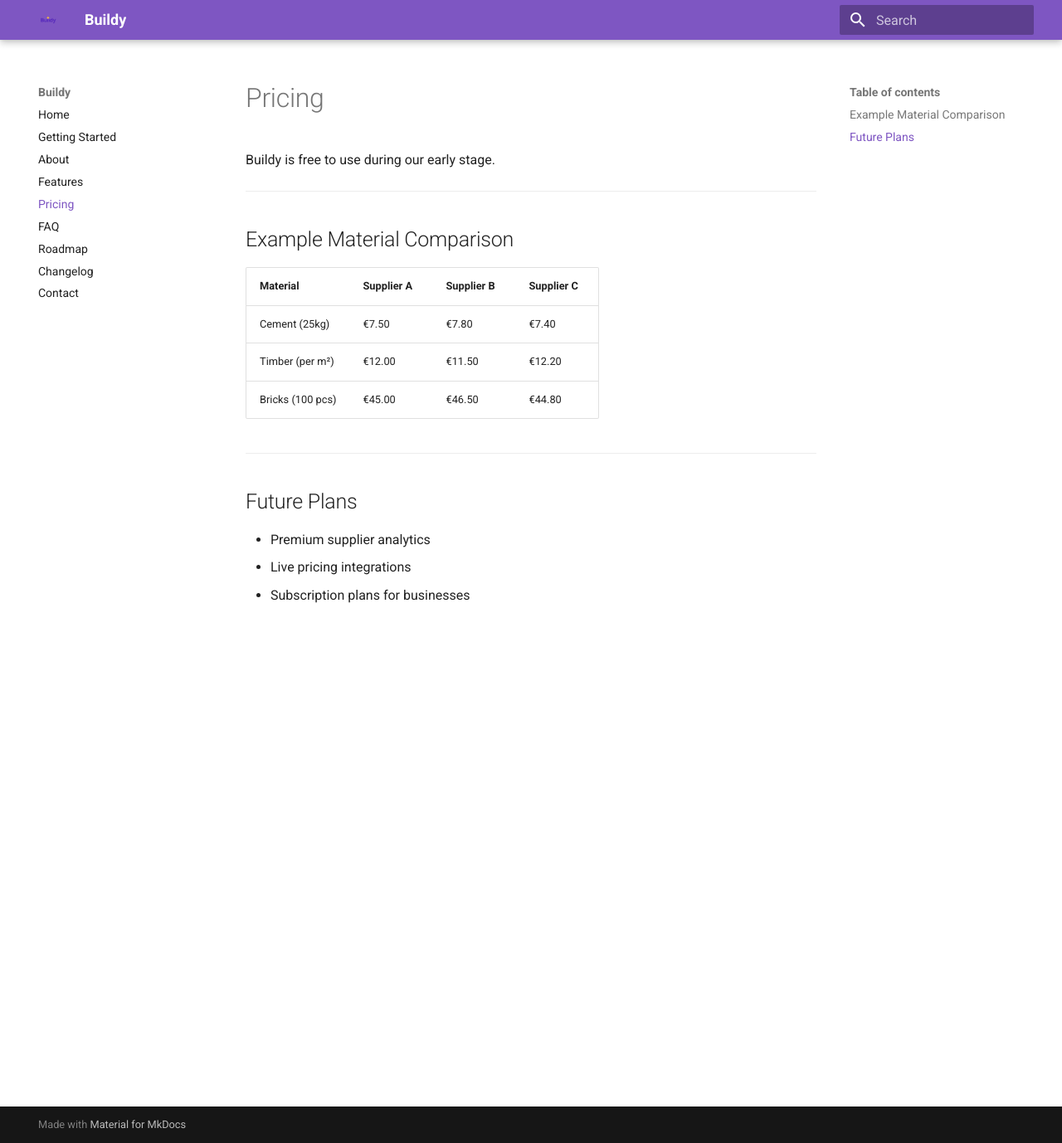
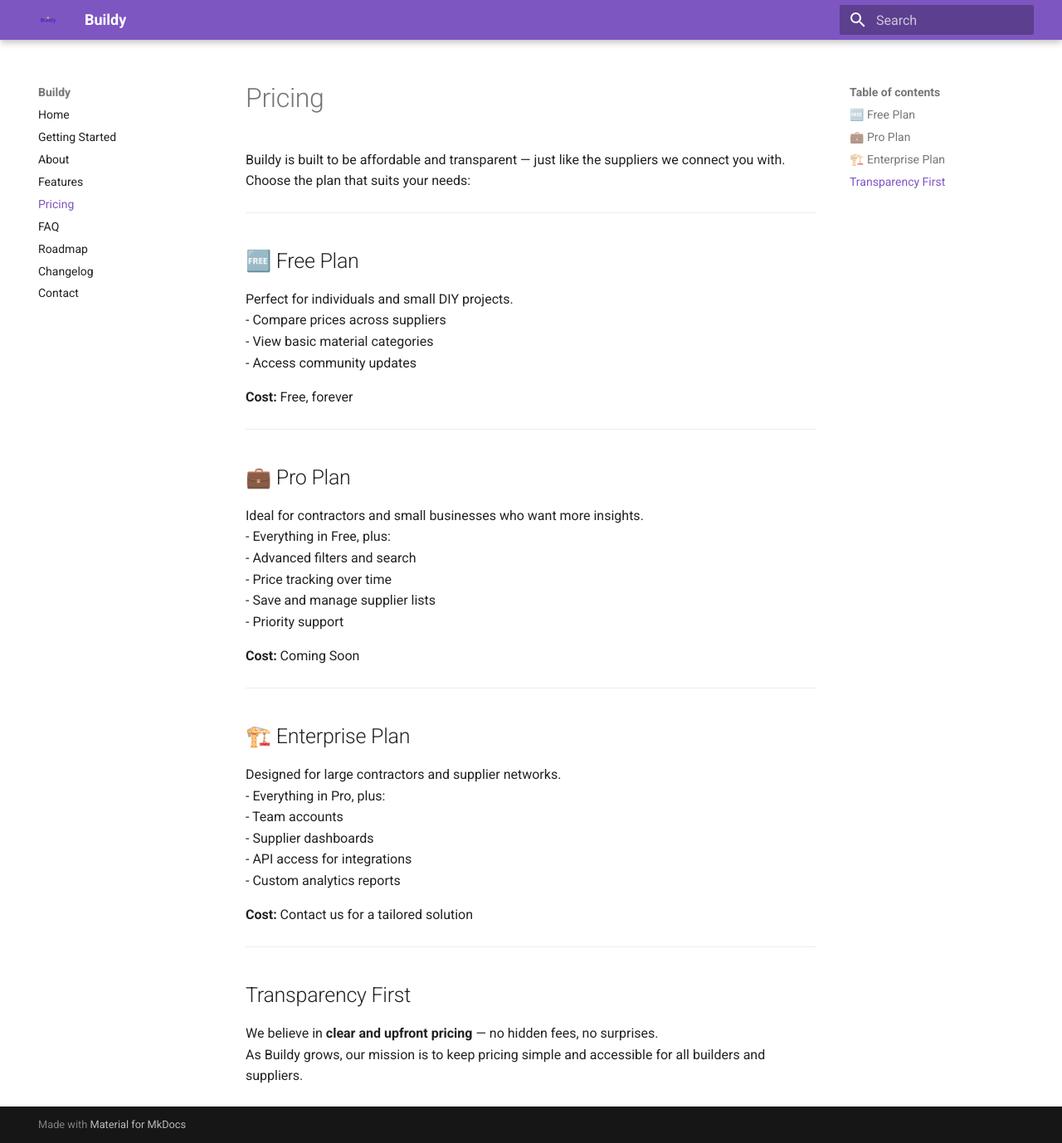
Before and after one commit to Kello54/Buildy, an MkDocs documentation site: the page built from docs/pricing.md, in a window 1280 px wide and 1378 px high. Shown: the whole window at 83% size. Built offline with MkDocs 1.6.1 and Material for MkDocs 9.7.7, drawn with Linux system fonts in a browser that asks for light colours.

Commit message:
Update pricing.md

```diff
--- a/docs/pricing.md
+++ b/docs/pricing.md
@@ -1,20 +1,48 @@
 # Pricing
 
-Buildy is free to use during our early stage.
+Buildy is built to be affordable and transparent — just like the suppliers we connect you with.
+Choose the plan that suits your needs:
 
 ---
 
-## Example Material Comparison
+## 🆓 Free Plan
 
-| Material        | Supplier A | Supplier B | Supplier C |
-|-----------------|------------|------------|------------|
-| Cement (25kg)   | €7.50      | €7.80      | €7.40      |
-| Timber (per m²) | €12.00     | €11.50     | €12.20     |
-| Bricks (100 pcs)| €45.00     | €46.50     | €44.80     |
+Perfect for individuals and small DIY projects.
+- Compare prices across suppliers
+- View basic material categories
+- Access community updates
+
+**Cost:** Free, forever
 
 ---
 
-## Future Plans
-- Premium supplier analytics
-- Live pricing integrations
-- Subscription plans for businesses
+## 💼 Pro Plan
+
+Ideal for contractors and small businesses who want more insights.
+- Everything in Free, plus:
+  - Advanced filters and search
+  - Price tracking over time
+  - Save and manage supplier lists
+  - Priority support
+
+**Cost:** Coming Soon
+
+---
+
+## 🏗️ Enterprise Plan
+
+Designed for large contractors and supplier networks.
+- Everything in Pro, plus:
+  - Team accounts
+  - Supplier dashboards
+  - API access for integrations
+  - Custom analytics reports
+
+**Cost:** Contact us for a tailored solution
+
+---
+
+## Transparency First
+
+We believe in **clear and upfront pricing** — no hidden fees, no surprises.
+As Buildy grows, our mission is to keep pricing simple and accessible for all builders and suppliers.
```
